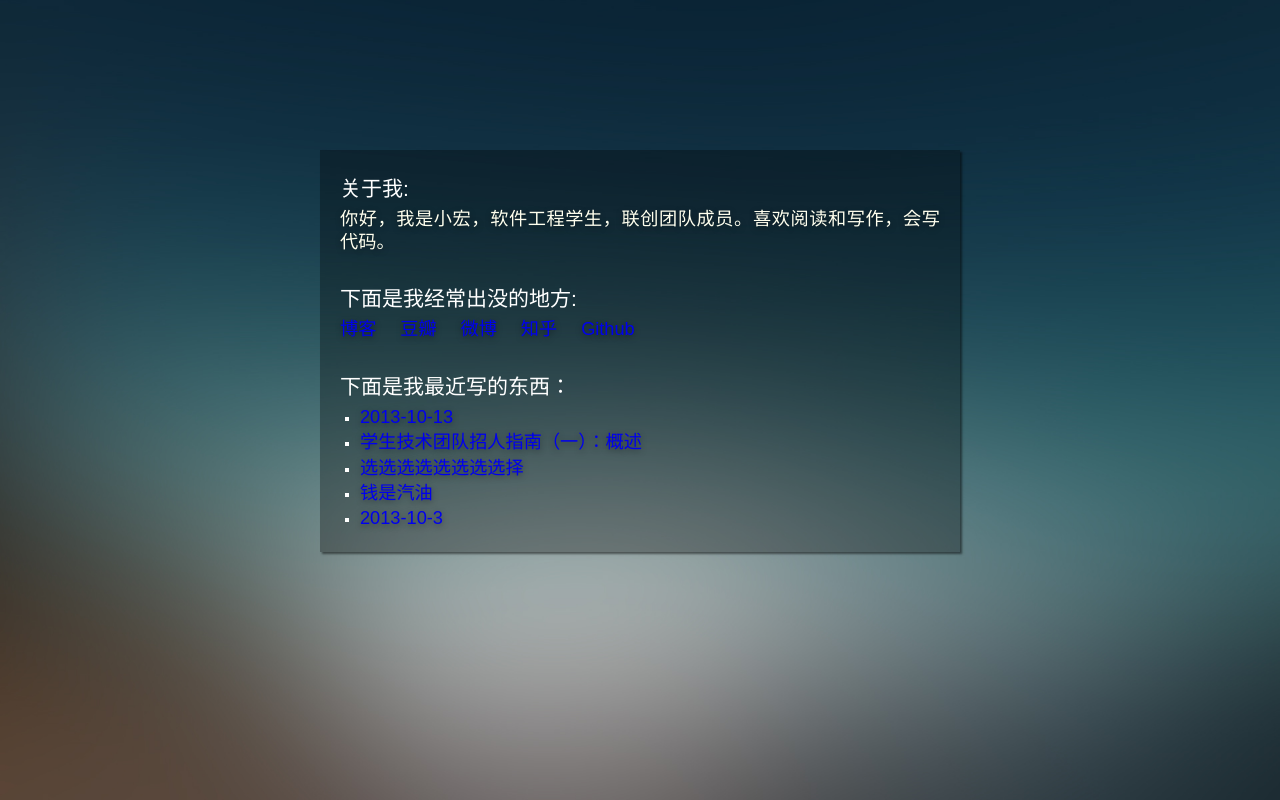
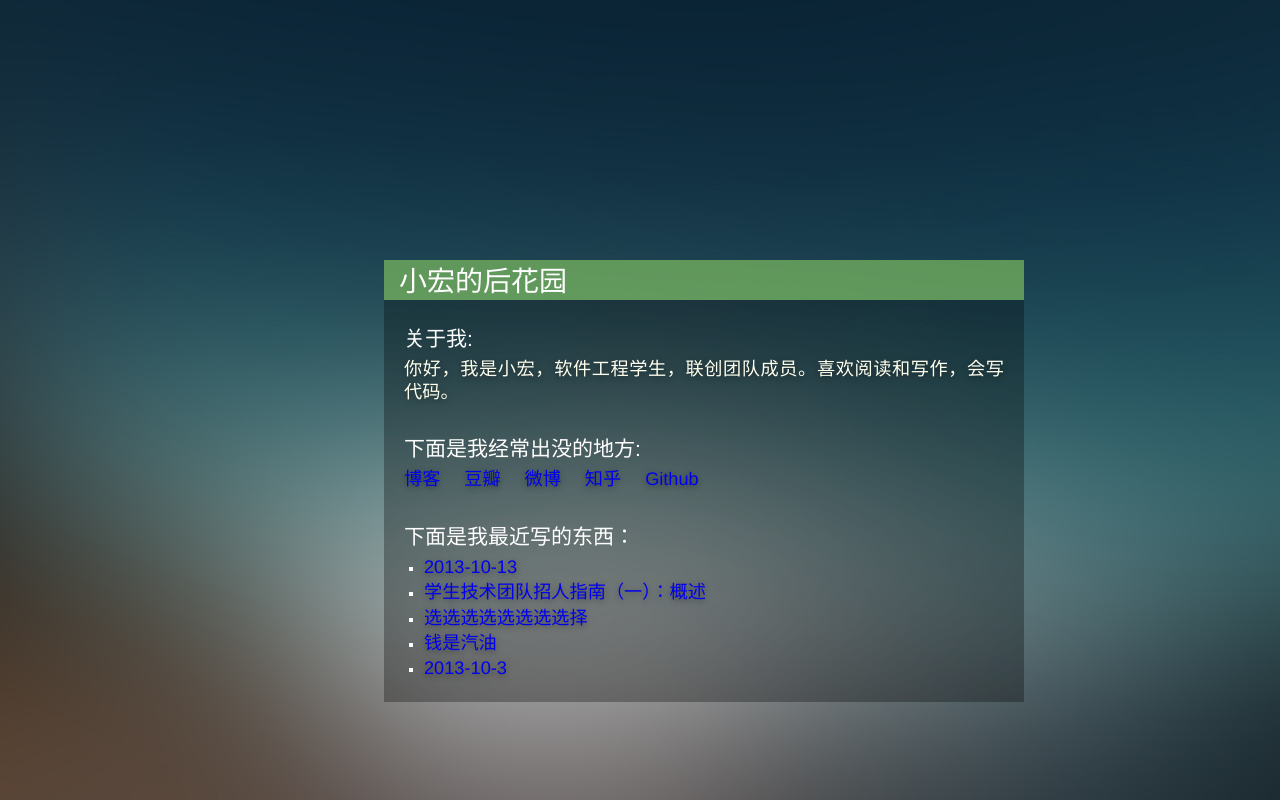
Before and after one commit to xred/about, a plain HTML site: page index.html in a window 1280 px wide. Drawn offline with Linux system fonts and the light colour scheme.

Commit message:
version1 add title

```diff
--- a/home.js
+++ b/home.js
@@ -2,7 +2,7 @@
 $(document).ready(function(){
 	$("#bg").ready(function(){
 		$("#bg").fadeIn(function(){
-			$("#wrapper").animate({marginTop:"-650px",opacity:"1"})
+			$("#aboutBox").animate({marginTop:"300px",opacity:"1"})
 		});
 	})
 })
--- a/index.html
+++ b/index.html
@@ -4,10 +4,13 @@
 	<meta charset="utf-8">
 	<link rel="stylesheet" type="text/css" href="typo.css">
 	<link rel="stylesheet" type="text/css" href="style.css">
+	<link rel="shortcut icon" href="/favicon.ico" />
 </head>
 <body>
-	<img src="bg2.jpg" id="bg">
 	<div id="wrapper">
+		<div id="aboutBox">
+			<div id="bigTitleBox"></div>
+			<h1 id="bigTitle">小宏的后花园</h1>
 			<h2 id="aboutTitle">关于我:</h2>
 			<div id="about">
 				<p>你好，我是小宏，软件工程学生，联创团队成员。喜欢阅读和写作，会写代码。</p>
@@ -32,6 +35,8 @@
 				<li><span class="post-title"><a href="http://xhxh.me/blog/?p=93">2013-10-3</a></span></li>
 			</ul>
 		</div>
+		<img src="bg2.jpg" id="bg">
+	</div>
 	<script type="text/javascript" src="jquery.js"></script>
 	<script type="text/javascript" src="waypoints.min.js"></script>
 	<script type="text/javascript" src="home.js"></script>
--- a/style.css
+++ b/style.css
@@ -13,12 +13,17 @@ body{
 }
 #wrapper{
 	position: relative;
+}
+#aboutBox{
+	position: absolute;
 	width: 600px;
 	margin: 0 auto;
-	margin-top: -700px;
+	margin-top: 300px;
+	margin-left: 30%;
+	margin-right: 30%;
 	padding: 20px;
 	background: rgba(0,0,0,0.3);
-	box-shadow: 2px 2px 2px rgba(0,0,0,0.5);
+	/*box-shadow: 2px 2px 2px rgba(0,0,0,0.5);*/
 	opacity: 0;
 }
 p,a{
@@ -67,3 +72,23 @@ a:hover{
 .post-title{
 	color: #ffe;
 }
+
+#bigTitleBox{
+	position: absolute;
+	top: -40px;
+	height: 40px;
+	width: 640px;
+	left: 0;
+	background: #000;
+	/*-webkit-filter: blur(5px);*/
+	opacity: 0.7;
+	background: #7DBB60;
+	/*box-shadow: 2px 0px 2px rgba(0,0,0,0.5);*/
+}
+
+#bigTitle{
+	position: absolute;
+	top:-43px;
+	color: #fff;
+	left: 15px;
+}
--- a/typo.css
+++ b/typo.css
@@ -26,6 +26,7 @@ audio, canvas, video {
 /* 要注意表单元素并不继承父级 font 的问题 */
 body, button, input, select, textarea {
     font:500 0.875em/1.8 Microsoft Yahei, Hiragino Sans GB, WenQuanYi Micro Hei, sans-serif;
+    font-family: Helvetica, Tahoma, Arial, STXihei, "华文细黑", "Microsoft YaHei", "微软雅黑", SimSun, "宋体", Heiti, "黑体", sans-serif;
 }
 
 /* 去除 IE6 input/button 多余的空白 */
```
Also changed, not shown: favicon.ico (added). Lines whose indentation alone changed are shown as unchanged.
